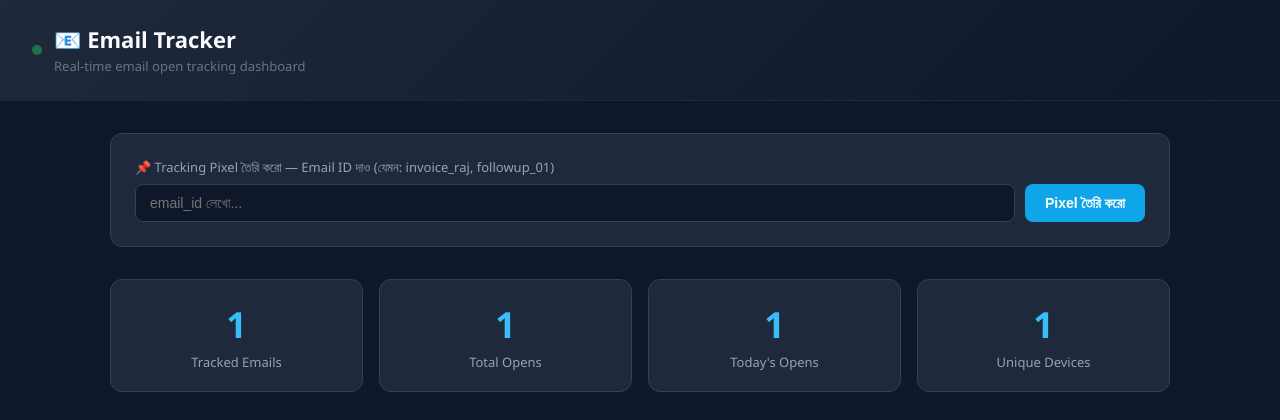
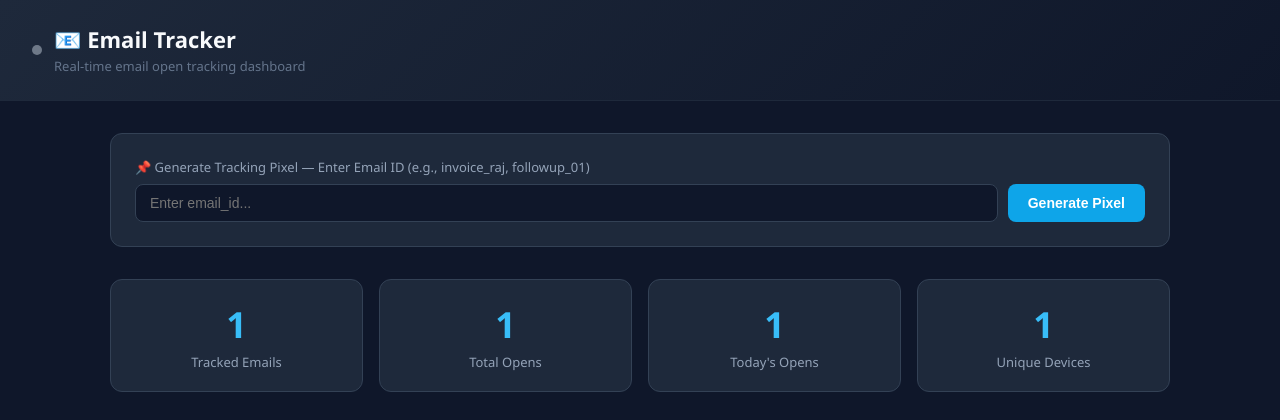
Before and after one commit to kazi-ziaur-rahman-majba/Email-Tracker, a Flask app: page / in a window 1280 px wide. Shown: the top 420 px of the page. Run offline with Flask 3, Linux system fonts and the light colour scheme; data comes from the database, SQL or seed files in the repository; both versions use the stored data as it was after the commit.

Commit message:
change tracker logic

```diff
--- a/templates/dashboard.html
+++ b/templates/dashboard.html
@@ -16,7 +16,7 @@
     }
     header h1 { font-size: 22px; font-weight: 700; color: #f8fafc; }
     header span { font-size: 13px; color: #64748b; }
-    .dot { width: 10px; height: 10px; border-radius: 50%; background: #22c55e; animation: pulse 2s infinite; }
+    .dot { width: 10px; height: 10px; border-radius: 50%; background: #cbd5e1; animation: pulse 2s infinite; }
     @keyframes pulse { 0%,100%{opacity:1} 50%{opacity:.4} }
 
     .container { max-width: 1100px; margin: 0 auto; padding: 32px 20px; }
@@ -90,17 +90,17 @@
 
   <!-- Pixel Generator -->
   <div class="pixel-box">
-    <label>📌 Tracking Pixel তৈরি করো — Email ID দাও (যেমন: invoice_raj, followup_01)</label>
+    <label>📌 Generate Tracking Pixel — Enter Email ID (e.g., invoice_raj, followup_01)</label>
     <div class="input-row">
-      <input type="text" id="emailIdInput" placeholder="email_id লেখো..." />
-      <button onclick="generatePixel()">Pixel তৈরি করো</button>
+      <input type="text" id="emailIdInput" placeholder="Enter email_id..." />
+      <button onclick="generatePixel()">Generate Pixel</button>
     </div>
     <div class="pixel-url" id="pixelUrl"></div>
-    <button class="copy-btn" id="copyBtn" onclick="copyPixel()" style="display:none">📋 Copy করো</button>
+    <button class="copy-btn" id="copyBtn" onclick="copyPixel()" style="display:none">📋 Copy URL</button>
     <div id="htmlSnippet" style="display:none; margin-top:12px;">
-      <label style="color:#64748b; font-size:12px;">👇 এই HTML টা email এ paste করো:</label>
+      <label style="color:#64748b; font-size:12px;">👇 Paste this HTML tag inside your email:</label>
       <div class="pixel-url" id="htmlCode" style="display:block; color:#a3e635;"></div>
-      <button class="copy-btn" onclick="copyHtml()">📋 HTML Copy করো</button>
+      <button class="copy-btn" onclick="copyHtml()">📋 Copy HTML</button>
     </div>
   </div>
 
@@ -140,7 +140,7 @@
 
   function generatePixel() {
     const id = document.getElementById("emailIdInput").value.trim();
-    if (!id) { alert("Email ID দাও!"); return; }
+    if (!id) { alert("Please enter an Email ID!"); return; }
     const url = `${BASE}/track/${id}.gif`;
     const html = `<img src="${url}" width="1" height="1" style="display:none" />`;
 
@@ -180,7 +180,7 @@
     // Email summary table
     const eb = document.getElementById("emailBody");
     if (emails.length === 0) {
-      eb.innerHTML = `<tr><td colspan="4" class="empty">এখনো কোনো email track হয়নি</td></tr>`;
+      eb.innerHTML = `<tr><td colspan="4" class="empty">No emails tracked yet</td></tr>`;
     } else {
       eb.innerHTML = emails.map(e => `
         <tr>
@@ -194,7 +194,7 @@
     // Full log table
     const lb = document.getElementById("logBody");
     if (opens.length === 0) {
-      lb.innerHTML = `<tr><td colspan="6" class="empty">কোনো open log নেই এখনো</td></tr>`;
+      lb.innerHTML = `<tr><td colspan="6" class="empty">No opens logged yet</td></tr>`;
     } else {
       lb.innerHTML = opens.map(o => `
         <tr>
```
Also changed, not shown: README.md (deleted), tracker.db (added).
